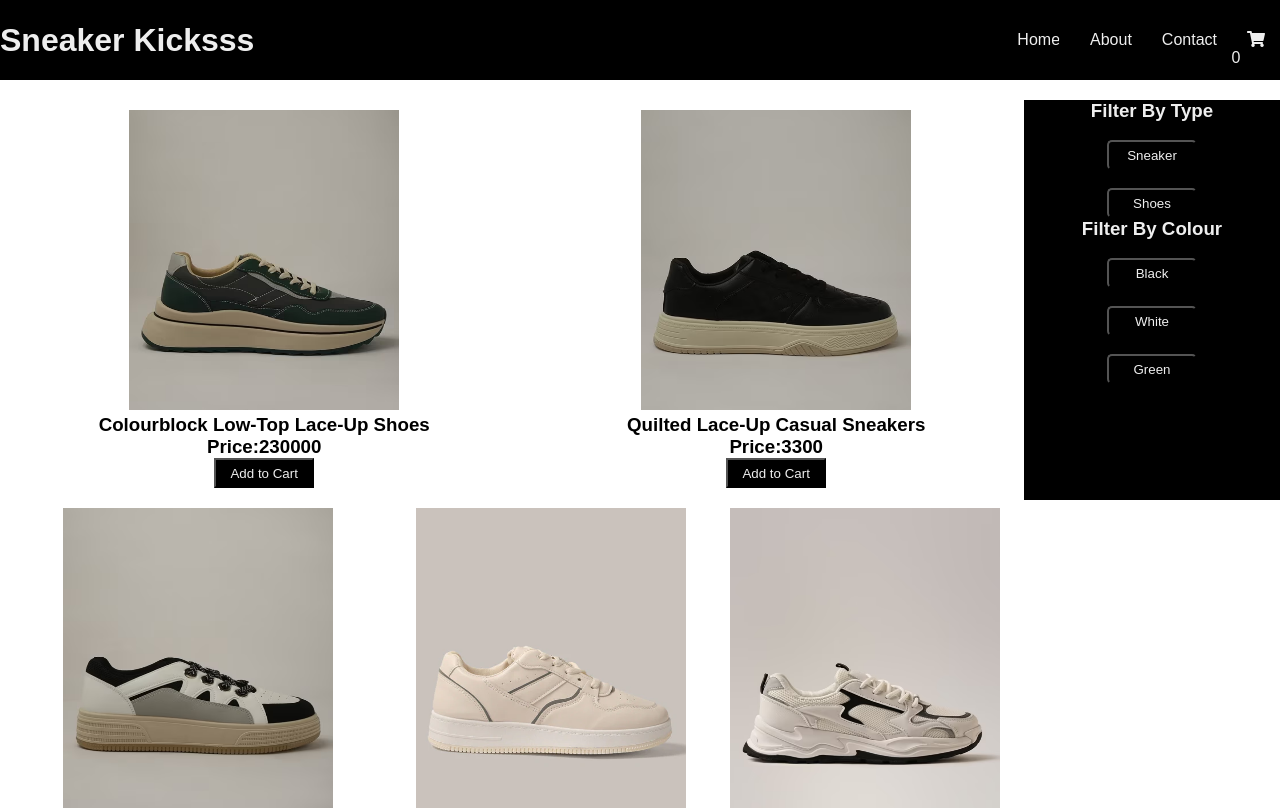
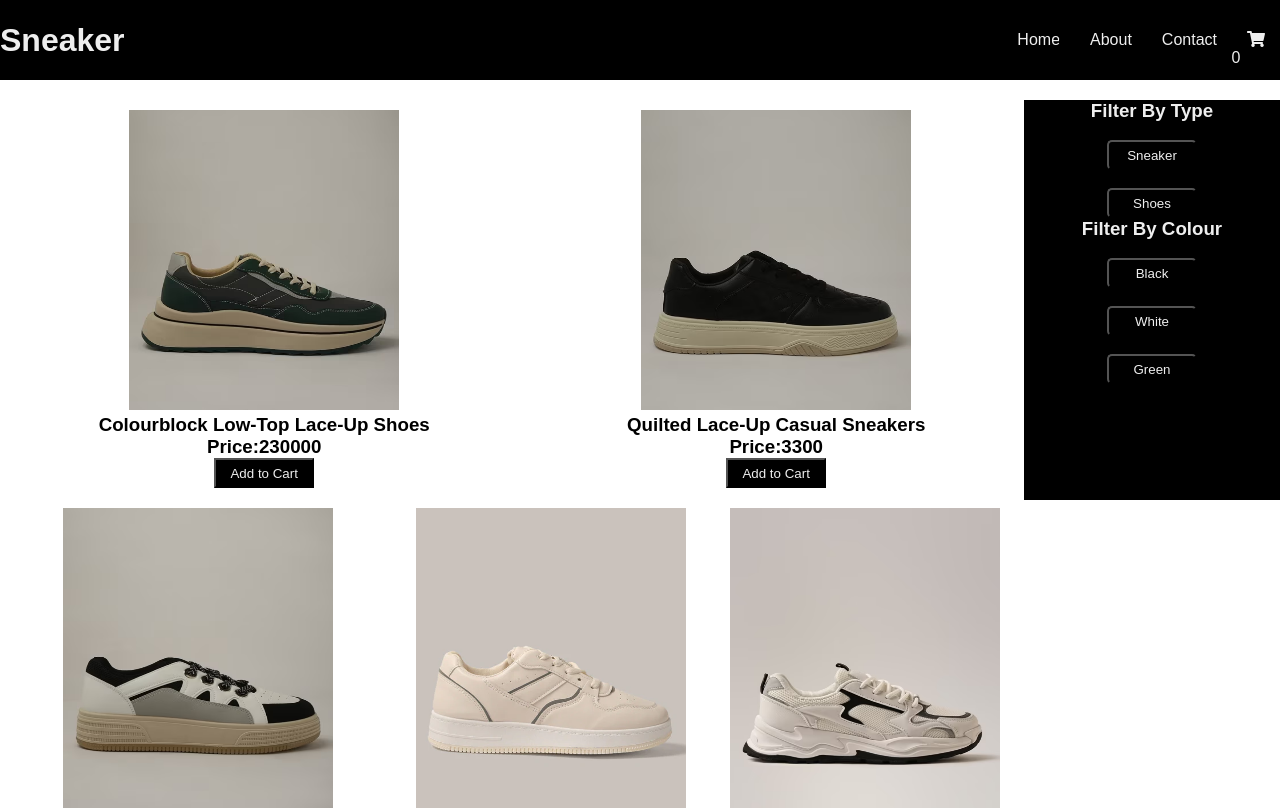
Before and after one commit to Nixon1018/E-commerce, a React (Create React App) app: page / in a window 1280 px wide. Shown: the top 810 px of the page. Built offline with nearby package versions, Linux system fonts and the light colour scheme.

Commit message:
Update Header.js

```diff
--- a/src/components/front/header/Header.js
+++ b/src/components/front/header/Header.js
@@ -8,7 +8,7 @@ const Header = (props) =>{
             <div>
                 <h1>
                     <Link to="/" className='logo'>
-                        Sneaker Kicksss
+                        Sneaker
                     </Link>
                 </h1>
             </div>
```
